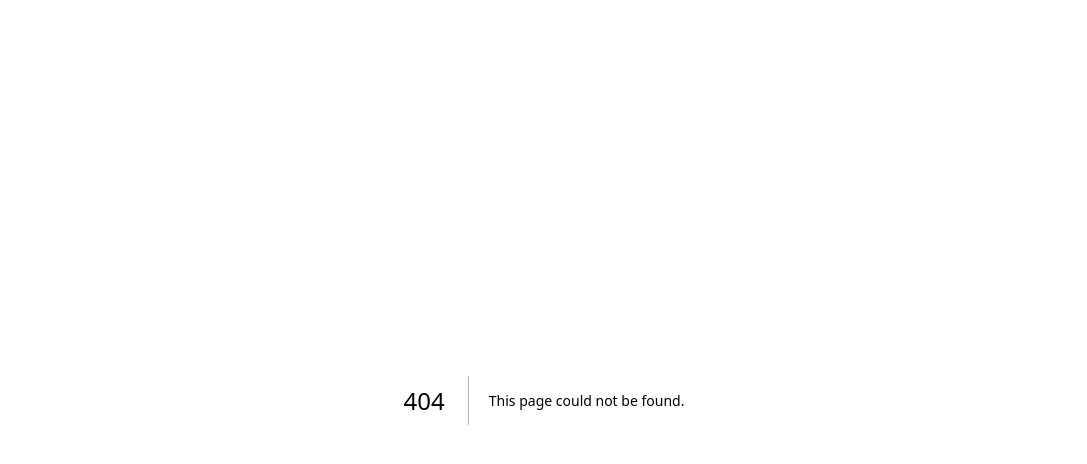
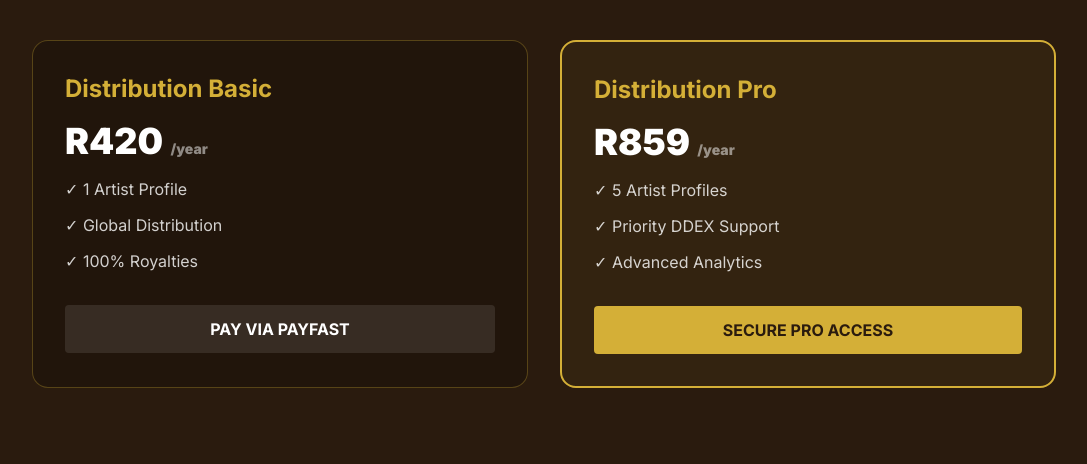
Before and after one commit to recordingsabantu/AMV-Vault-Pro, a Next.js app: page /pricing in a window 1280 px wide. Before the commit this address had no page. Shown: the top 464 px of the page, without its empty margins (96-1183 px from the left). Built offline with nearby package versions, Linux system fonts and the light colour scheme.

Commit message:
Create page.tsx

```diff
--- /dev/null
+++ b/app/pricing/page.tsx
@@ -0,0 +1,35 @@
+export default function Pricing() {
+  return (
+    <div className="min-h-screen bg-[#2A1B0E] p-10">
+      <div className="grid md:grid-cols-2 gap-8 max-w-5xl mx-auto">
+        {/* Basic Plan */}
+        <div className="border border-[#D4AF37]/30 p-8 rounded-2xl bg-black/20">
+          <h2 className="text-[#D4AF37] text-2xl font-bold">Distribution Basic</h2>
+          <p className="text-4xl font-black my-4">R420 <span className="text-sm opacity-50">/year</span></p>
+          <ul className="space-y-3 mb-8 opacity-80">
+            <li>✓ 1 Artist Profile</li>
+            <li>✓ Global Distribution</li>
+            <li>✓ 100% Royalties</li>
+          </ul>
+          <button className="w-full bg-white/10 py-3 rounded hover:bg-[#D4AF37] hover:text-black transition font-bold">
+            PAY VIA PAYFAST
+          </button>
+        </div>
+
+        {/* Pro Plan */}
+        <div className="border-2 border-[#D4AF37] p-8 rounded-2xl bg-[#D4AF37]/5">
+          <h2 className="text-[#D4AF37] text-2xl font-bold">Distribution Pro</h2>
+          <p className="text-4xl font-black my-4">R859 <span className="text-sm opacity-50">/year</span></p>
+          <ul className="space-y-3 mb-8 opacity-80">
+            <li>✓ 5 Artist Profiles</li>
+            <li>✓ Priority DDEX Support</li>
+            <li>✓ Advanced Analytics</li>
+          </ul>
+          <button className="w-full bg-[#D4AF37] text-[#2A1B0E] py-3 rounded font-bold hover:bg-yellow-500 transition">
+            SECURE PRO ACCESS
+          </button>
+        </div>
+      </div>
+    </div>
+  );
+}
```
